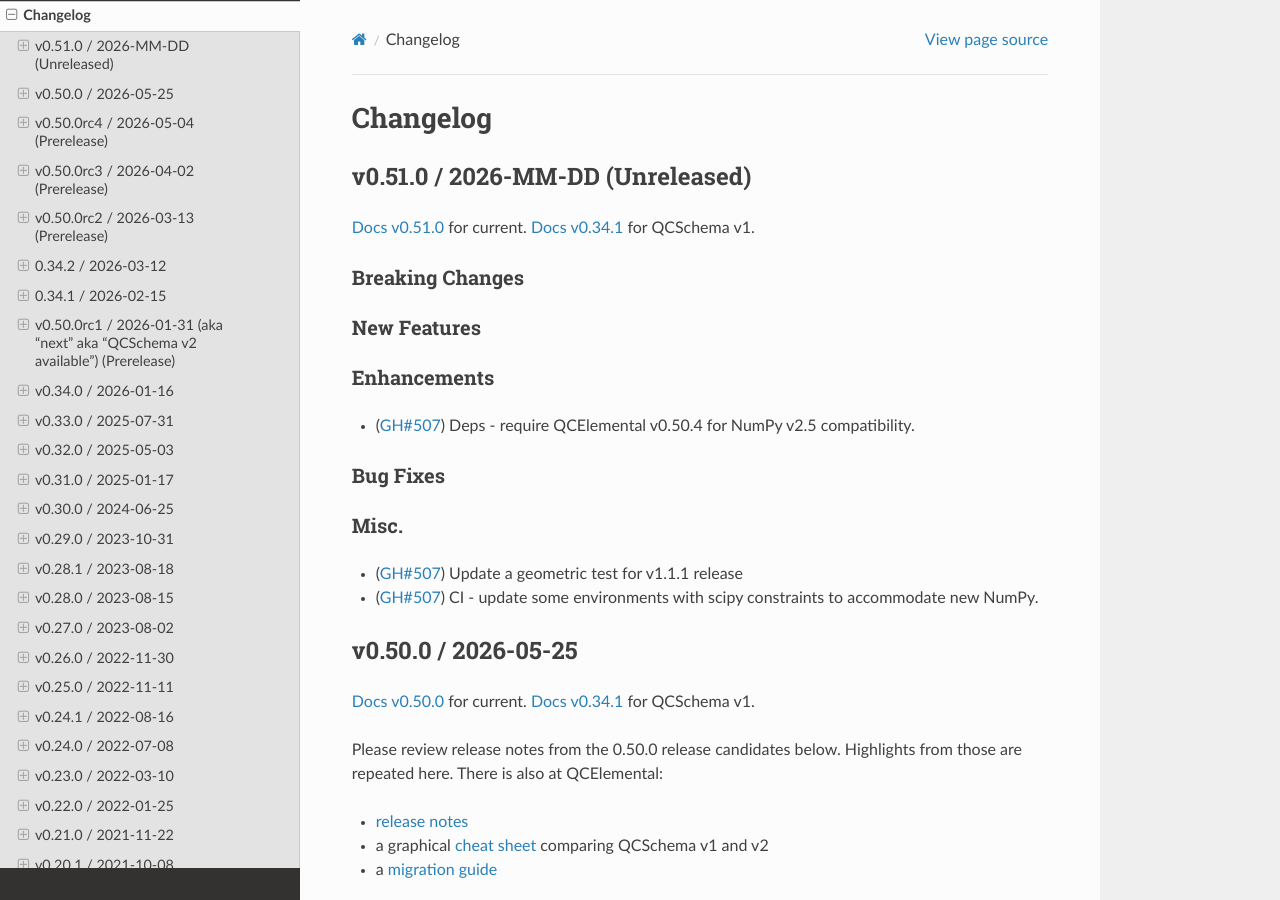
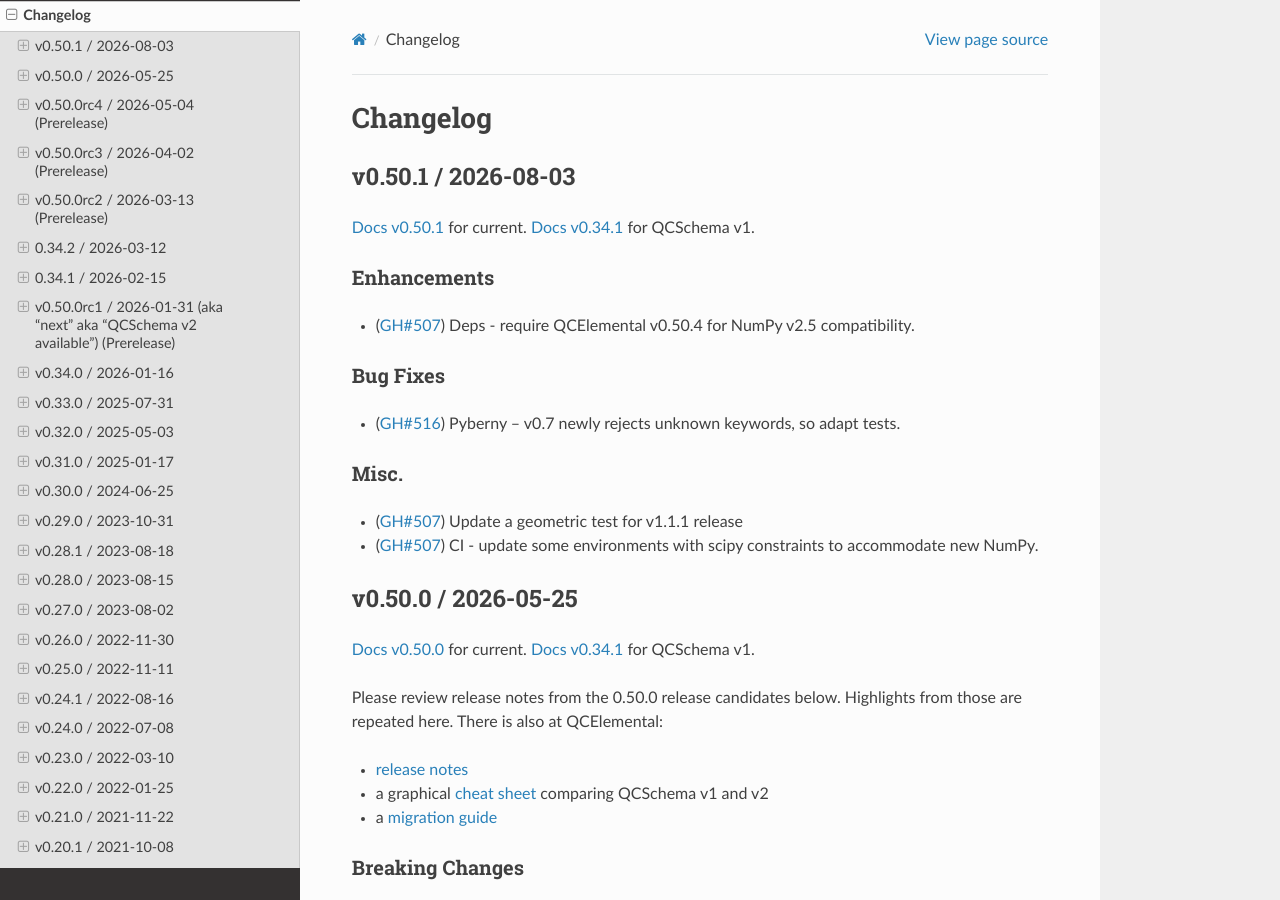
Before and after one commit to MolSSI/QCEngine, a Sphinx documentation site: the page built from docs/source/changelog.rst, in a window 1280 px wide and 900 px high. Built offline with Sphinx 7.4.7 and the Read the Docs theme 3.1.0, drawn with Linux system fonts in a browser that asks for light colours; the version number could not be read and is left out.

Commit message:
changelog

```diff
--- a/codemeta.json
+++ b/codemeta.json
@@ -6,7 +6,7 @@
     "codeRepository": "https://github.com/MolSSI/QCEngine",
     "issueTracker": "https://github.com/MolSSI/QCEngine/issues",
     "license": "https://opensource.org/licenses/BSD-3-Clause",
-    "version": "0.32",
+    "version": "0.50",
     "author": [
         {
             "@type": "Person",
--- a/docs/source/changelog.rst
+++ b/docs/source/changelog.rst
@@ -34,16 +34,10 @@ Changelog
 
 .. _`sec:cl0510`:
 
-v0.51.0 / 2026-MM-DD (Unreleased)
+v0.50.1 / 2026-08-03
 --------------------
 
-:docs:`v0.51.0` for current. :docs:`v0.34.1` for QCSchema v1.
-
-Breaking Changes
-++++++++++++++++
-
-New Features
-++++++++++++
+:docs:`v0.50.1` for current. :docs:`v0.34.1` for QCSchema v1.
 
 Enhancements
 ++++++++++++
@@ -51,6 +45,7 @@ Enhancements
 
 Bug Fixes
 +++++++++
+- (:pr:`516`) Pyberny -- v0.7 newly rejects unknown keywords, so adapt tests.
 
 Misc.
 +++++
```
